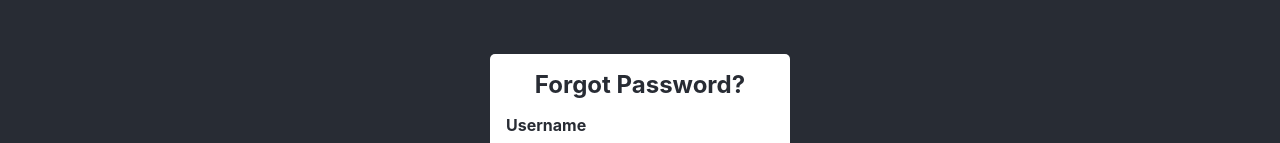
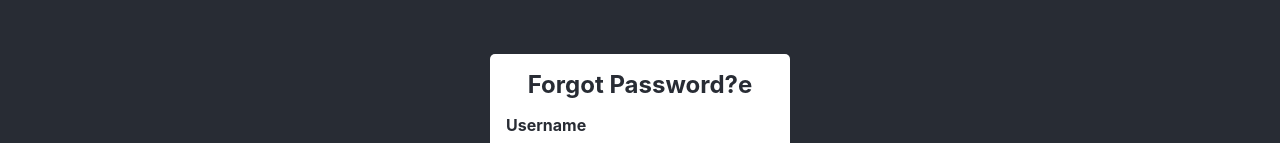
Before and after one commit to YanAmorelli/front_gym_consistency, a React (Create React App) app: page /forgotPassword in a window 1280 px wide. Shown: the part 142-285 px from the top of the page. Built offline with nearby package versions, Linux system fonts and the light colour scheme.

Commit message:
Grammatical Fix

```diff
--- a/src/pages/login/forgot-passoword.js
+++ b/src/pages/login/forgot-passoword.js
@@ -32,7 +32,7 @@ function ForgotPassword() {
             <body className="container">
                 <div className="forgot-pass-box">
                     <form onSubmit={requestNewPassword} >
-                        <h1 className="title">Forgot Password?</h1>
+                        <h1 className="title">Forgot Password?e</h1>
                         <div className="form-field">
                             <label htmlFor="fuser" className="label-form">Username</label>
                             <input type={"text"} onChange={e => setUser(e.target.value)} className="input-form"></input>
```
